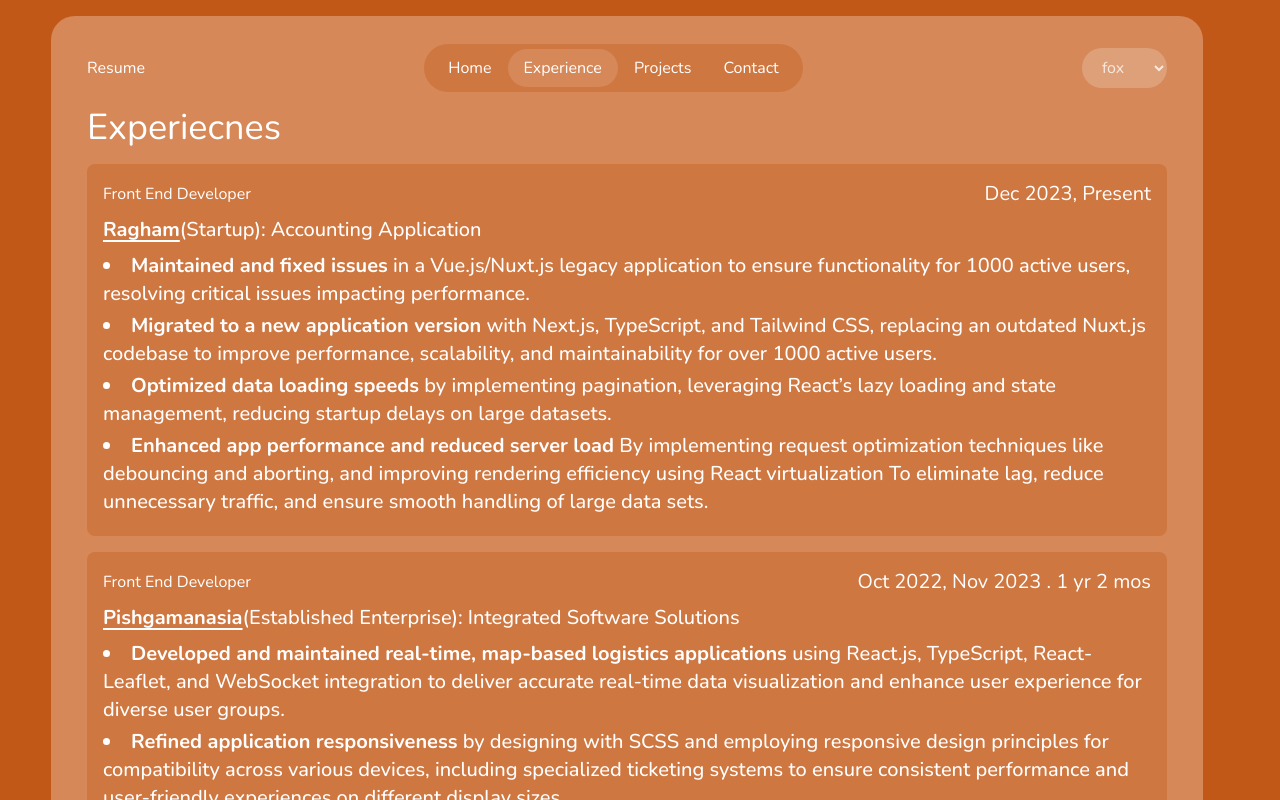
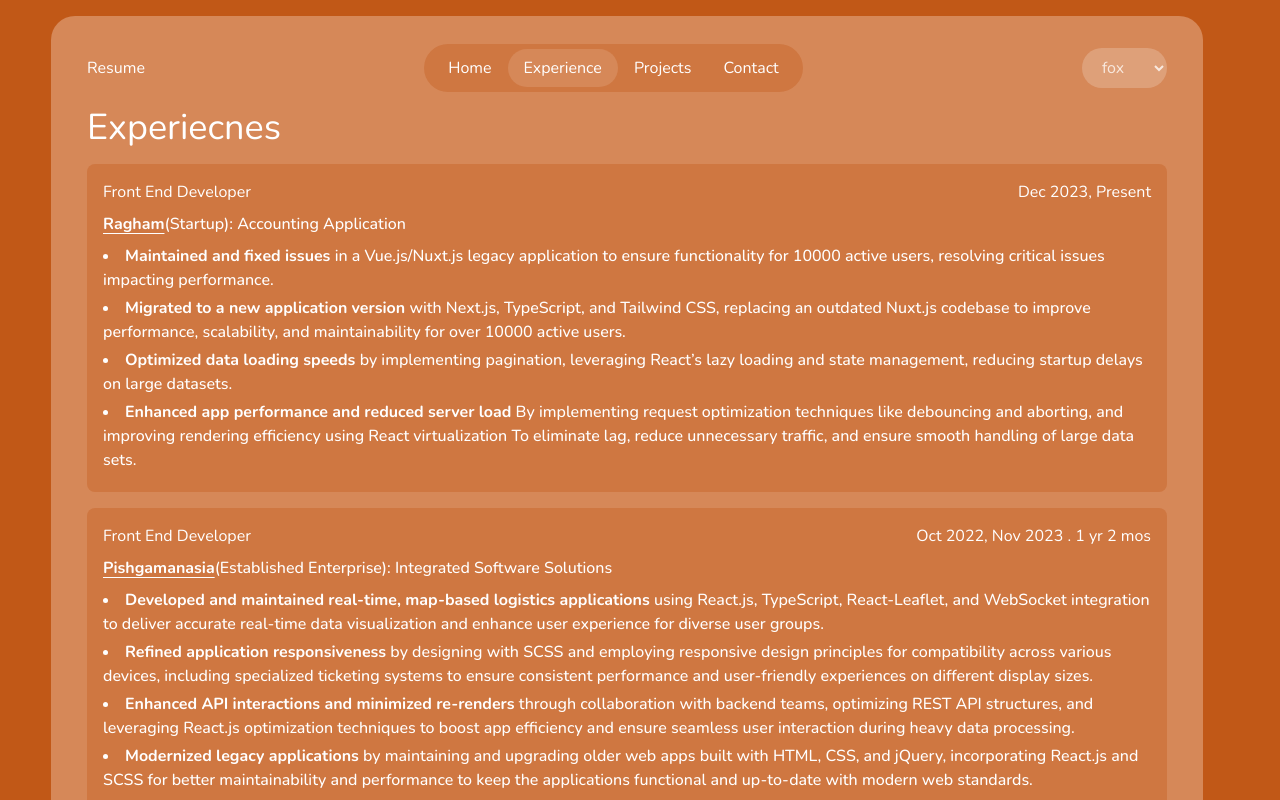
Before and after one commit to MiladKarandish/portfolio-v2, a Next.js app: page /experience in a window 1280 px wide. Shown: the top 800 px of the page. Built offline with nearby package versions, Linux system fonts and the light colour scheme.

Commit message:
fix: experiences updated

```diff
--- a/src/app/(portfolio)/experience/page.tsx
+++ b/src/app/(portfolio)/experience/page.tsx
@@ -10,16 +10,16 @@ const Experience = () => {
           <li key={experience.at.href} className={`bg-800 rounded-lg p-4`}>
             <div className={`flex justify-between items-center mb-2`}>
               <h3>{experience.title}</h3>
-              <p className={`text-xl`}>{experience.date}</p>
+              <p className={`text-base`}>{experience.date}</p>
             </div>
-            <p className={`mb-2 text-xl font-medium`}>
+            <p className={`mb-2 text-base font-medium`}>
               <a href={experience.at.href} className={`font-bold underline underline-offset-4`}>
                 {experience.at.name}
               </a>
               ({experience.at.type}){experience.at.title ? ": " + experience.at.title : ""}
             </p>
 
-            <ul className={`text-xl list-disc list-inside`}>
+            <ul className={`text-base list-disc list-inside`}>
               {experience.hilights.map((hilight) => (
                 <li key={hilight.what} className={`mb-1 font-medium`}>
                   <span className={`font-bold`}>{hilight.what}</span> {hilight.how} {hilight.why}
--- a/src/data/experiences.ts
+++ b/src/data/experiences.ts
@@ -23,7 +23,7 @@ export const experiences: IExperiences[] = [
       title: "Accounting Application",
       type: "Startup",
       description:
-        "Ragham is a startup specializing in accounting software for Android and Web. The app helps small businesses manage debts, credits, and financial records efficiently, serving over 1000 active users.",
+        "Ragham is a startup specializing in accounting software for Android and Web. The app helps small businesses manage debts, credits, and financial records efficiently, serving over 10000 active users.",
       href: "https://www.linkedin.com/company/ragham",
     },
     date: "Dec 2023, Present",
@@ -31,12 +31,12 @@ export const experiences: IExperiences[] = [
       {
         what: "Maintained and fixed issues",
         how: "in a Vue.js/Nuxt.js legacy application",
-        why: "to ensure functionality for 1000 active users, resolving critical issues impacting performance.",
+        why: "to ensure functionality for 10000 active users, resolving critical issues impacting performance.",
       },
       {
         what: "Migrated to a new application version",
         how: "with Next.js, TypeScript, and Tailwind CSS,",
-        why: "replacing an outdated Nuxt.js codebase to improve performance, scalability, and maintainability for over 1000 active users.",
+        why: "replacing an outdated Nuxt.js codebase to improve performance, scalability, and maintainability for over 10000 active users.",
       },
       {
         what: "Optimized data loading speeds",
```
